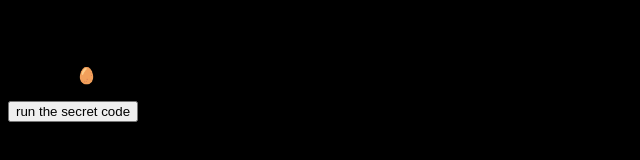
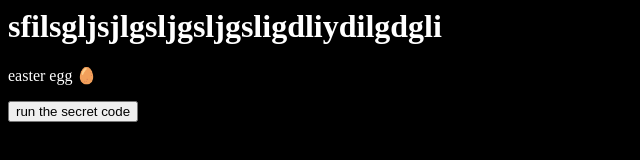
Before and after one commit to your-random-one/my-website, a plain HTML site: page index.html in a window 1280 px wide. Shown: the whole page, without its empty margins (0-640 px from the left). Drawn offline with Linux system fonts and the light colour scheme.

Commit message:
Update index.html

```diff
--- a/index.html
+++ b/index.html
@@ -14,10 +14,10 @@
       background-color: #000;
       }
       p {
-        font-color: #fff;
+      color: #fff;
       }
       h1 {
-      font-color: #fff
+      color: #fff
       }
     </style>
     <h1>sfilsgljsjlgsljgsljgsligdliydilgdgli</h1>
```
